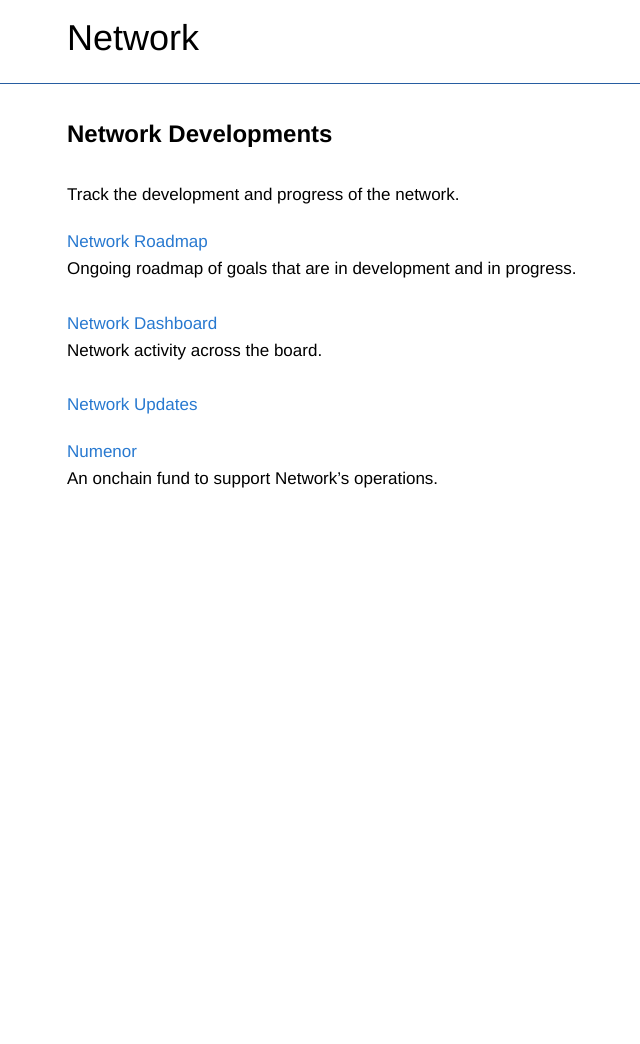
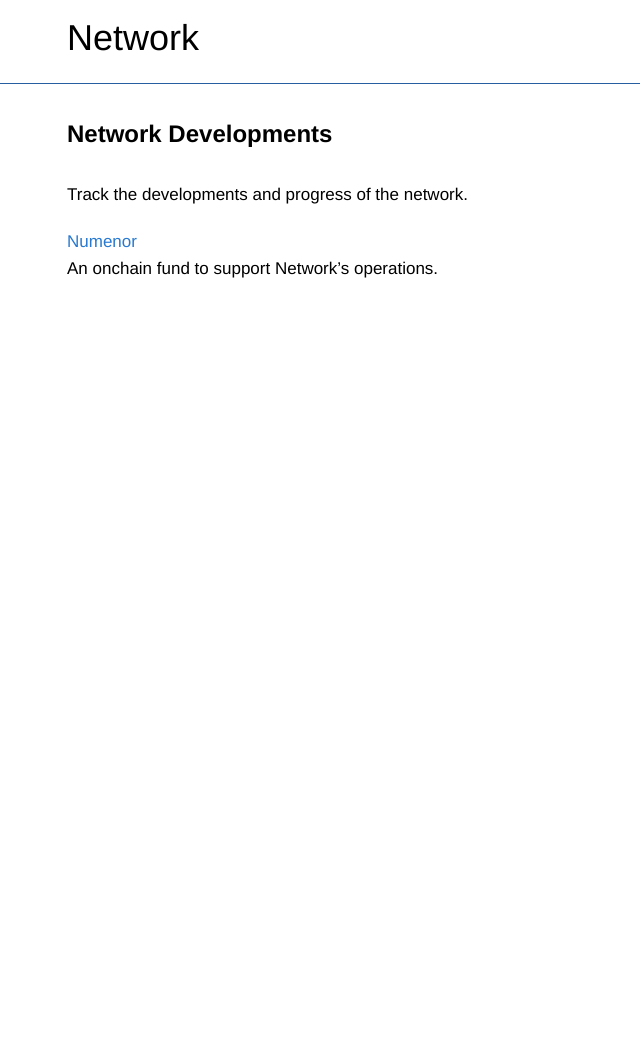
Before and after one commit to networkf/network.github.io, a Jekyll site: the page built from dev.md, in a window 1280 px wide. Shown: the whole page, without its empty margins (208-848 px from the left). Built offline with Jekyll 4.4.1, drawn with Linux system fonts in a browser that asks for light colours; some web fonts are replaced; our own code applies the rules of GitHub Pages for plain Markdown files; the repository's description, which GitHub fills in, is left out; after the commit the page ends 900 px from its top, so only the background shows below that.

Commit message:
Update dev.md

```diff
--- a/dev.md
+++ b/dev.md
@@ -8,19 +8,7 @@ layout: default
 <b><font size="5">Network Developments</font></b>
 <br>
 <br>
-Track the development and progress of the network.
-
-[Network Roadmap](/roadmap)
-<br>
-Ongoing roadmap of goals that are in development and in progress.
-<br>
-<br>
-[Network Dashboard](/dashboard)
-<br>
-Network activity across the board.
-<br>
-<br>
-[Network Updates](/updates)
+Track the developments and progress of the network.
 
 [Numenor](https://numenor.li)
 <br>
```
